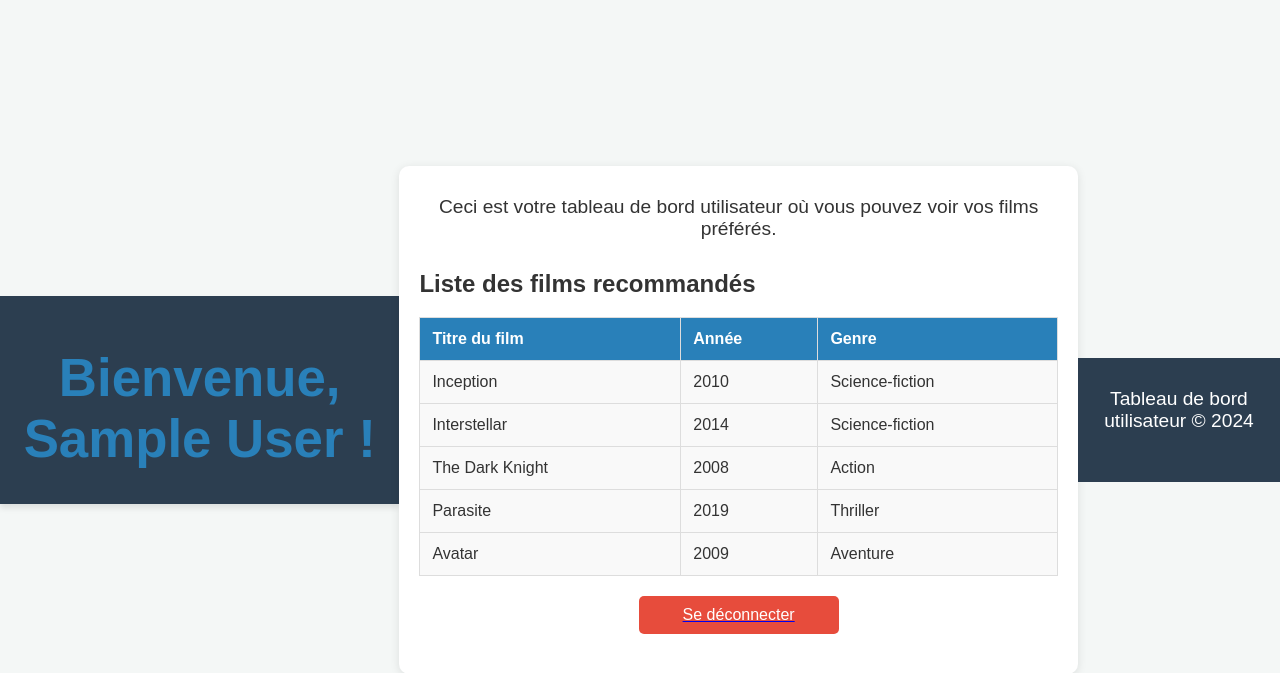
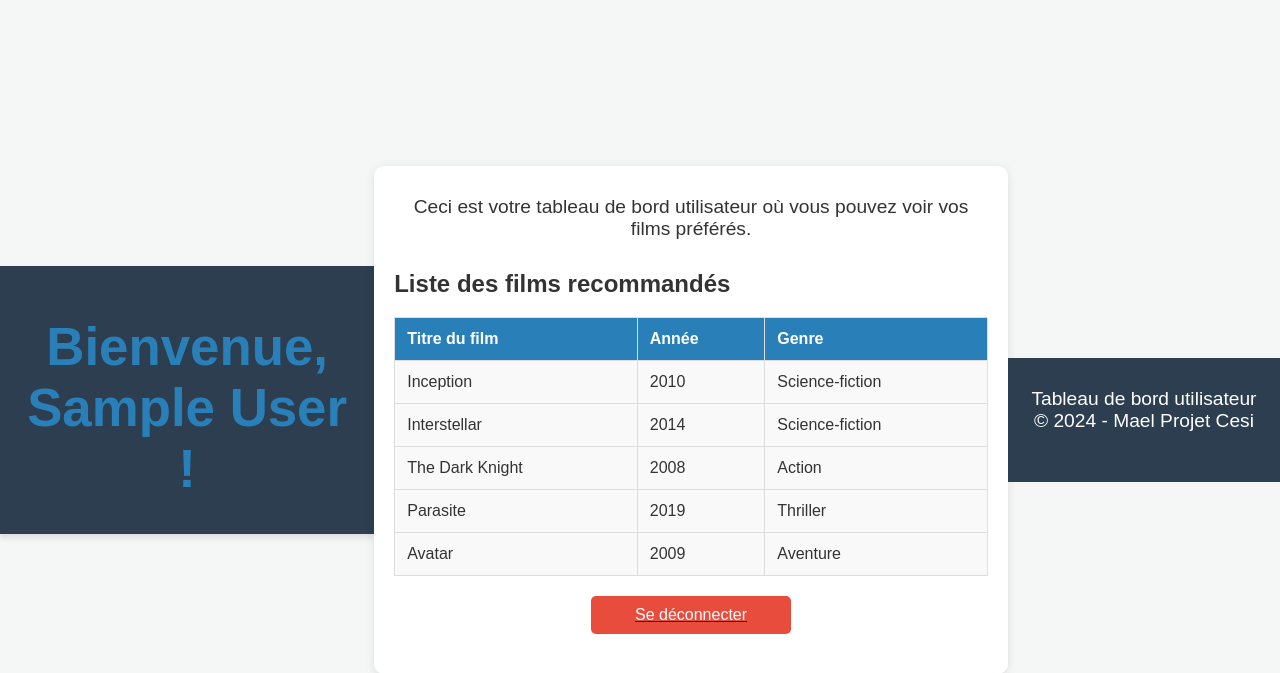
Before and after one commit to Mael38/Crud_Projet, a PHP site: page /user_dashboard.php in a window 1280 px wide. Shown: the top 673 px of the page. Run offline with PHP 8.4, Linux system fonts and the light colour scheme; the visitor is signed in with stand-in values (Sample User, id 1).

Commit message:
v2 user dashboard

```diff
--- a/user_dashboard.php
+++ b/user_dashboard.php
@@ -156,7 +156,7 @@ $films = [
 </div>
 
 <footer>
-    <p>Tableau de bord utilisateur &copy; 2024</p>
+    <p>Tableau de bord utilisateur &copy; 2024 - Mael Projet Cesi </p>
 </footer>
 
 </body>
```
